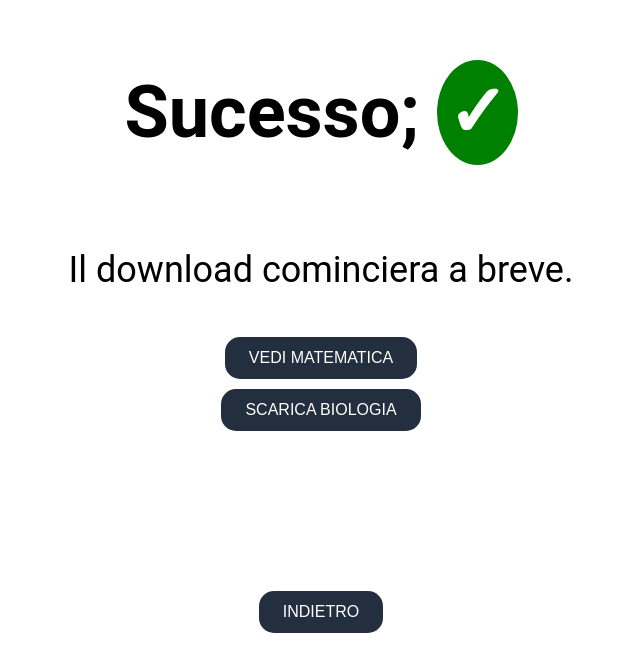
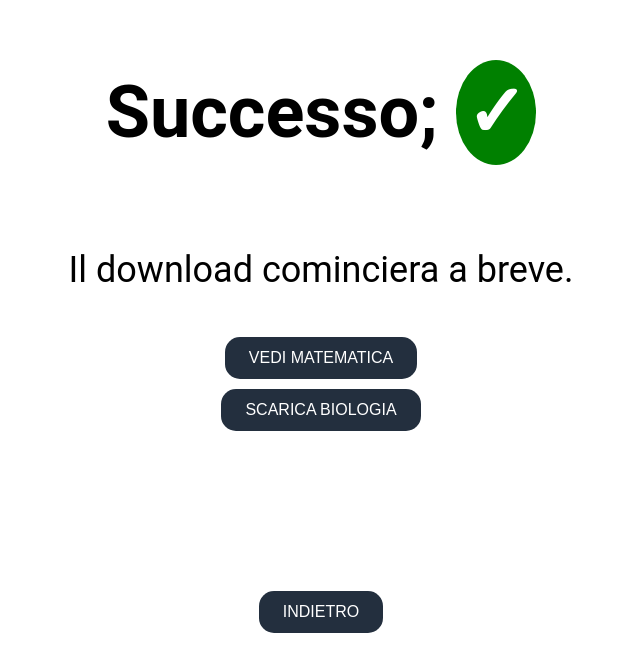
Before and after one commit to Gabry-1/educazionestradale, a plain HTML site: page pagine/successo/successo.html in a window 1280 px wide. Shown: the part 147-800 px from the top of the page, without its empty margins (319-959 px from the left). Drawn offline with Linux system fonts and the light colour scheme.

Commit message:
Update successo.html

```diff
--- a/pagine/successo/successo.html
+++ b/pagine/successo/successo.html
@@ -6,7 +6,7 @@
 </head>
 <body>
 	<div class="container">
-		<h1>Sucesso; <div id="verify">&#10003</div></h1>
+		<h1>Successo; <div id="verify">&#10003</div></h1>
 		<p>Il download cominciera a breve.</p>
 		<a target="_blank" href="../../file/matematica.pdf" download>
             <button class="back-btn">VEDI MATEMATICA</button>
```
